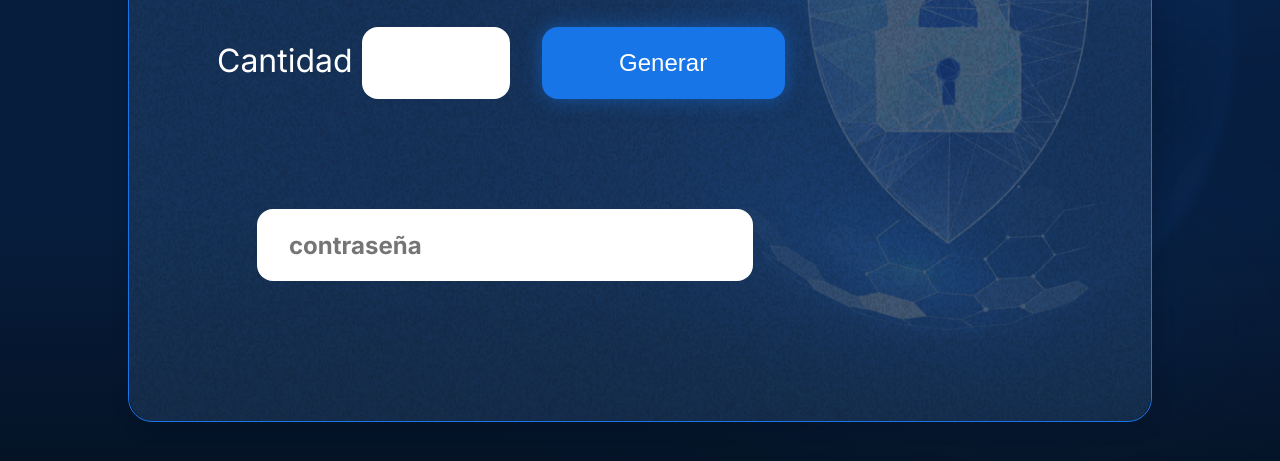
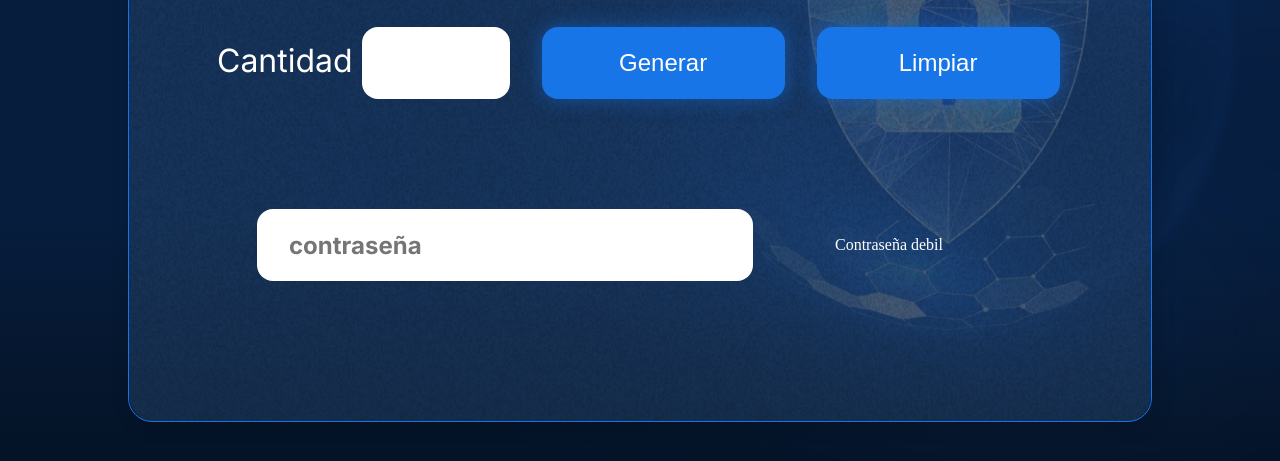
Before and after one commit to shivisVA/generador_contrase-as, a plain HTML site: page generador contrasena/index.html in a window 1280 px wide. Both pictures are taken after a click on the button "Generar". Shown: the part 325-786 px from the top of the page. Drawn offline with Linux system fonts and the light colour scheme.

Commit message:
Desafios
Agregar boton limpiar
caracteres especiales
validar fortaleza de la contraseña

```diff
--- a/generador contrasena/index.html
+++ b/generador contrasena/index.html
@@ -22,9 +22,11 @@
                             <input class="container__input" type="number" id="cantidad" >
                         </label>
                         <button class="boton" id="generar" onclick="generar()" >Generar</button>
+                        <button class="boton" id="limpiar" onclick="limpiar()"  >Limpiar</button>
                     </div>
                     <div class="container__campo">
                         <input class="container__contrasena" type="text" id="contrasena" placeholder="contraseña">
+                        <label id="mensaje"></label>
                     </div>
                 </div>
             </div>
--- a/generador contrasena/main.js
+++ b/generador contrasena/main.js
@@ -1,9 +1,14 @@
 let cantidad=document.getElementById('cantidad');
 let boton=document.getElementById('generar');
 let contrasena =document.getElementById('contrasena');
-const cadenaCaracteres = 'ABCDEFGHIJKLMNOPQRSTUVWXYZabcdefghijklmnopqrstuvwxyz0123456789'
+let mensaje=document.getElementById('mensaje');
+const CADENA_CARACTERES = 'ABCDEFGHIJKLMNOPQRSTUVWXYZabcdefghijklmnopqrstuvwxyz0123456789!¡¿?@#$%^&*()'
 
-
+ /* const mayusculas =
+    const minusculas = /[a-z]/.test(password);
+    const numeros = /\d/.test(password);
+    const especiales = /[!@#$%^&*()]/.test(password);
+*/
 function generar() {
 
 	let numeroDigitado = parseInt(cantidad.value);
@@ -14,15 +19,41 @@ function generar() {
 		alert('La cantidad de caracteres debe ser igual o mayor a ocho');
 	}
 
+	//Crea el pasword aleatorio
 
 	let password='';
 
 	for (let i=0; i<numeroDigitado;i++){
 
-		let caracterAleatorio= cadenaCaracteres [Math.floor ( Math.random() * cadenaCaracteres.length)];
+		let caracterAleatorio= CADENA_CARACTERES [Math.floor ( Math.random() * CADENA_CARACTERES.length)];
 		password += caracterAleatorio;
+
 
 	}
 
+	//Valida la seguridad
+	let mayusculas = /[A-Z]/.test(password) ? 1 : 0;
+	let minusculas= /[a-z]/.test(password) ? 1 : 0;
+	let caracterEsp= /[!¡¿?@#$%^&*()]/.test(password)? 1 : 0;
+	let numeros = /\d/.test(password)? 1 : 0;
+	let fortaleza = mayusculas + minusculas + caracterEsp + numeros;
+
 	contrasena.value =password;
+
+	if (fortaleza==4) {
+        mensaje.innerHTML='Contraseña fuerte';
+    }
+    else if (fortaleza==3) {
+
+        mensaje.innerHTML='Contraseña media';
+    }
+    else{
+        mensaje.innerHTML='Contraseña debil';
+    }
 }
+
+function limpiar(){
+
+	contrasena.value='';
+	cantidad.value='';
+}
```
